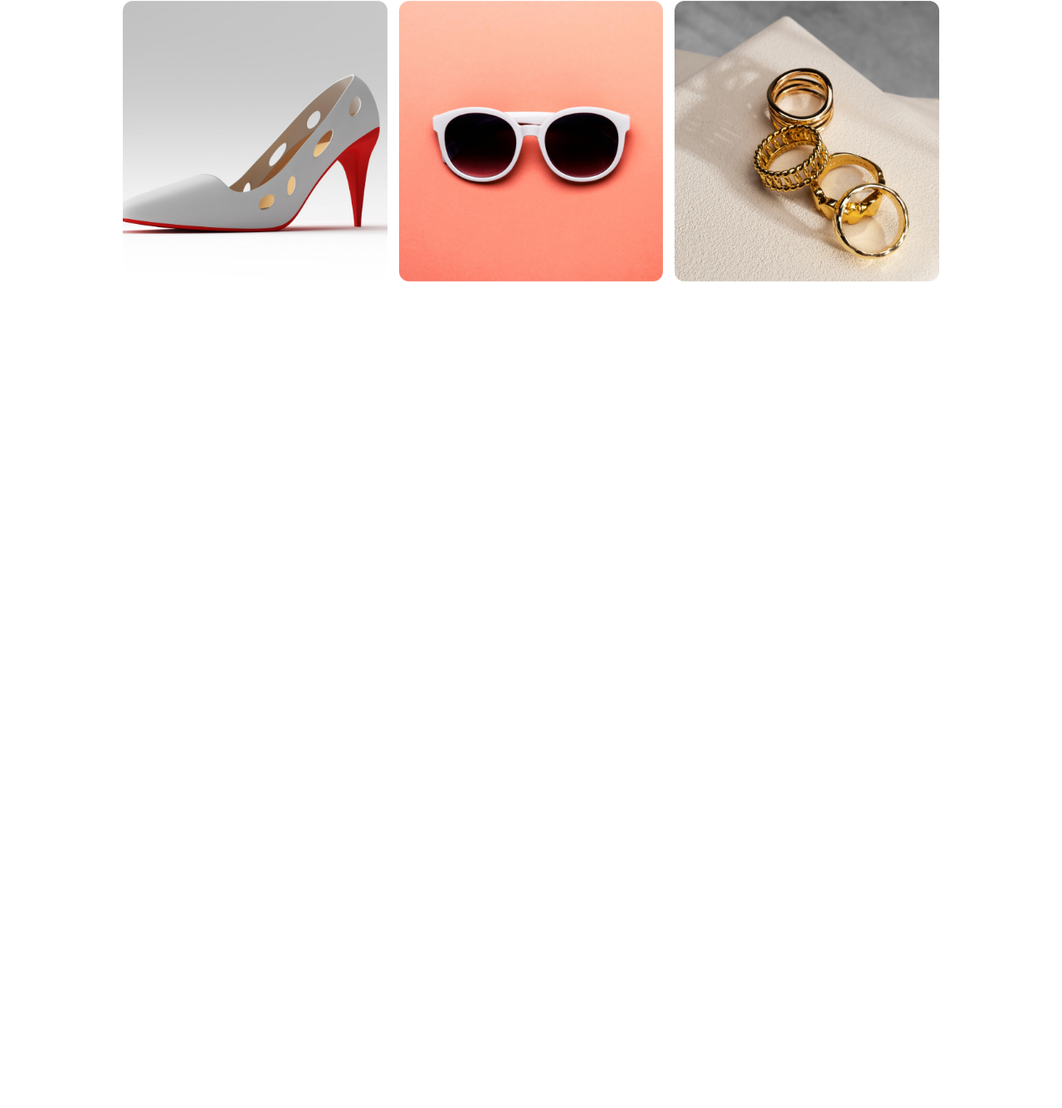
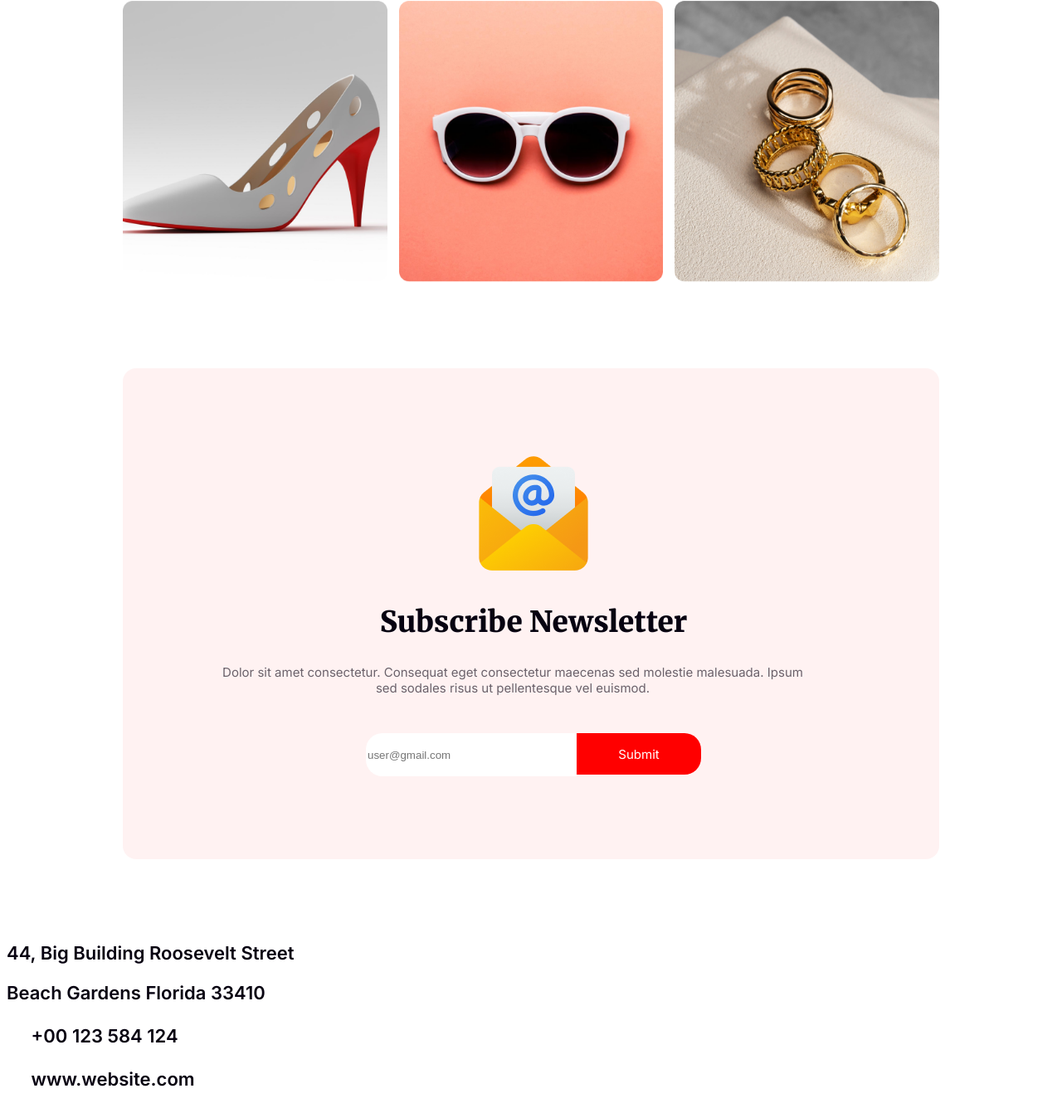
Before and after one commit to Khaledul40/new-year-assignment1, a plain HTML site: page index.html in a window 1280 px wide. Shown: the part 3450-4786 px from the top of the page at 83% size. Before the commit the page ends 3894 px from the top, so only its background shows below. Drawn offline with Linux system fonts and the light colour scheme.

Commit message:
newsletter and footer section added

```diff
--- a/index.html
+++ b/index.html
@@ -65,7 +65,7 @@
                 <img  src="resources/Group 96.png" alt="">
             </div>
         </section>
-        <!-- start holiday section -->
+        <!-- start portfolio section -->
         <section class="portfolio">
             <h6>THE BEST GIFTS</h6>
             <h1>Our Awesome Portfolio</h1>
@@ -80,7 +80,30 @@
 
             </div>
         </section>
+        <!-- start newsletter section -->
+        <section class="newsletter">
+            <div class="newsletter-item">
+                <img src="resources/Group 61.png" alt="Image loading soon">
+                <h1>Subscribe Newsletter</h1>
+                <p>Dolor sit amet consectetur. Consequat eget consectetur maecenas sed molestie malesuada. Ipsum sed sodales risus ut pellentesque vel euismod. </p>
+                <input class="email" type="email" placeholder="user@gmail.com"><input class="subscribe" type="submit" value="Submit">
+            </div>
+        </section>
     </main>
-    <footer></footer>
+    <!-- start footer section -->
+    <footer>
+        <div class="address">
+            <div class="address-item">
+                <p>44, Big Building Roosevelt Street</p>
+                <p>Beach Gardens Florida 33410</p>
+            </div>
+            <div class="address-phonr">
+                <p><img src="resources/Call.png" alt=""> +00 123 584 124</p>
+                <p><img src="resources/Website.png" alt=""> www.website.com</p>
+            </div>
+        </div>
+        <div class="social-icon"></div>
+        <div class="all-right"></div>
+    </footer>
 </body>
 </html>
--- a/styles/assignment.css
+++ b/styles/assignment.css
@@ -246,3 +246,50 @@ main{
     height: 339px;
     padding-right: 10px;
 }
+
+/* Newsletter section style*/
+
+.newsletter{
+    border-radius: 16px;
+    background: rgba(255, 0, 0, 0.05);
+    margin-bottom: 100px;
+}
+.newsletter-item{
+    max-width: 750px;
+    text-align: center;
+    padding-top: 100px;
+    padding-bottom: 100px;
+    padding-left: 120px;
+}
+.newsletter-item h1{
+    color: #070211;
+    font-family: Merriweather;
+    font-size: 35px;
+    font-weight: 900;
+    text-transform: capitalize;
+}
+.newsletter-item p{
+    width: 700px;
+    color: rgba(7, 2, 17, 0.60);
+    font-family: Inter;
+    font-size: 15px;
+    font-weight: 400;
+    padding-bottom: 30px;
+}
+.email{
+    background-color: #FFF;
+    width: 250px;
+    height: 50px;
+    border: 0px;
+    border-radius: 20px 0px 0px 20px;
+}
+.subscribe{
+    background-color: #F00;
+    color: #FFF;
+    font-size: 15px;
+    font-family: Inter;
+    width: 150px;
+    height: 50px;
+    border: 0px;
+    border-radius: 0px 20px 20px 0px;
+}
```
